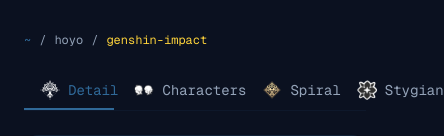
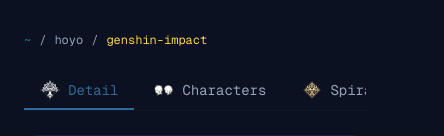
Before and after one commit to dot-1x/dotcchix-porto26, a Next.js app: page /hoyo/genshin-impact in a window 390 px wide. Shown: the top 136 px of the page, 444 px wide, since content can reach past the window. Built offline with nearby package versions, Linux system fonts and the light colour scheme; no server answers.

Commit message:
fix: enlarged genshin avatar, mobile navbar scroll, artifact rows

```diff
--- a/components/genshin/character-row.tsx
+++ b/components/genshin/character-row.tsx
@@ -52,10 +52,7 @@
     (s) => normName(s.name).endsWith("DMG Bonus") && s.value !== "0.0%",
   )
 
-  // artifact sets distributed into 2 rows
   const sets = character.artifactSets ?? []
-  const half = Math.ceil(sets.length / 2)
-  const setRows = sets.length === 0 ? [] : [sets.slice(0, half), sets.slice(half)]
 
   return (
     <div className="flex flex-col gap-3 px-5 py-4 sm:flex-row sm:items-center">
@@ -117,15 +114,15 @@
           )}
         </DetailChip>
 
-        {setRows.length > 0 && (
+        {sets.length > 0 && (
           <DetailChip label="Artifacts" className="min-w-[12rem] flex-1">
             <div className="flex flex-col gap-0.5">
-              {setRows.map((row, i) => (
+              {sets.map((set, i) => (
                 <span
                   key={i}
                   className="truncate text-[0.7rem] leading-tight text-foreground"
                 >
-                  {row.join(", ")}
+                  {set}
                 </span>
               ))}
             </div>
--- a/components/genshin/genshin-nav.tsx
+++ b/components/genshin/genshin-nav.tsx
@@ -29,7 +29,7 @@
 
   return (
     <>
-      <nav className="mb-6 flex gap-1 border-b border-border/30">
+      <nav className="mb-6 flex gap-1 overflow-x-auto border-b border-border/30 [scrollbar-width:none] [&::-webkit-scrollbar]:hidden">
         {TABS.map((tab) => {
           const isActive = activeTab === tab.id
           return (
@@ -37,7 +37,7 @@
               key={tab.id}
               onClick={() => setActiveTab(tab.id)}
               className={cn(
-                "flex items-center gap-2 px-4 py-2 font-mono text-sm transition-colors",
+                "flex shrink-0 items-center gap-2 px-4 py-2 font-mono text-sm whitespace-nowrap transition-colors",
                 isActive
                   ? "border-b-2 border-primary text-primary"
                   : "border-b-2 border-transparent text-muted-foreground hover:text-foreground",
--- a/components/genshin/player-card.tsx
+++ b/components/genshin/player-card.tsx
@@ -21,12 +21,12 @@
     <Card className="border-border/50 bg-card backdrop-blur-sm">
       <CardContent className="pt-6">
         <div className="flex flex-col items-center gap-4 sm:flex-row sm:gap-6">
-          <Avatar size="lg" className="h-20 w-20 border-2 border-primary">
+          <Avatar className="h-32 w-32 border-2 border-primary">
             {headIcon ? (
               <AvatarImage src={headIcon} alt={nickname} />
             ) : (
               <AvatarFallback className="bg-muted">
-                <Sparkles className="h-8 w-8 text-primary" />
+                <Sparkles className="h-12 w-12 text-primary" />
               </AvatarFallback>
             )}
           </Avatar>
```
